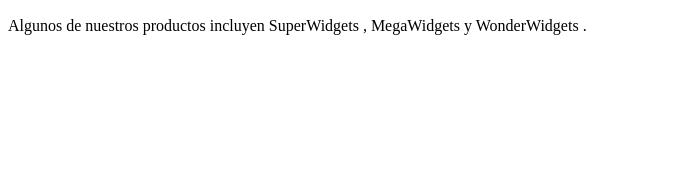
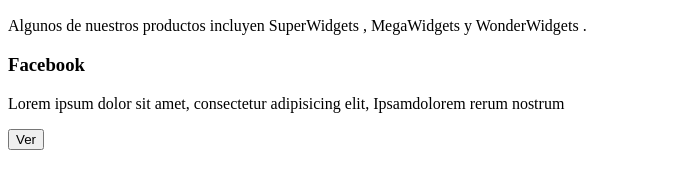
Before and after one commit to LuisViera99/Git-, a plain HTML site: page index.html in a window 1280 px wide. Shown: the part 202-390 px from the top of the page, without its empty margins (0-681 px from the left). Drawn offline with Linux system fonts and the light colour scheme.

Commit message:
Cambios Nuevos

```diff
--- a/index.html
+++ b/index.html
@@ -36,6 +36,12 @@
 
       <p> Algunos de nuestros productos incluyen <span class = «product»> SuperWidgets </span>, <span class = «product»> MegaWidgets </span> y <span class = «product»> WonderWidgets </span> . </p>
 
+
+	<article class ="block">
+	<i class ="icon-social fa fa-facebook-official"></i>
+	<h3>Facebook</h3>
+	<p> Lorem ipsum dolor sit amet, consectetur adipisicing elit, Ipsamdolorem rerum nostrum</p>
+	<button class="btn success">Ver</button>
     </div>
 
   </body>
```
